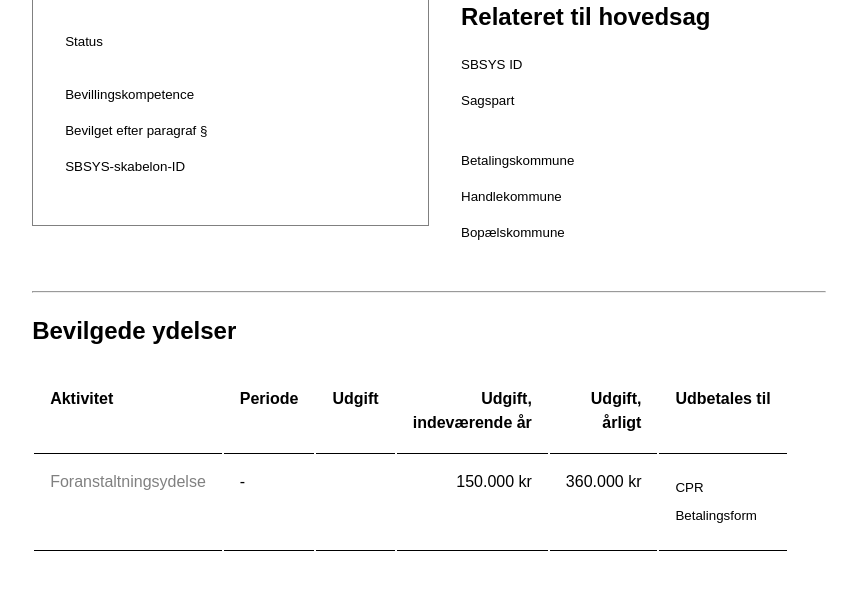
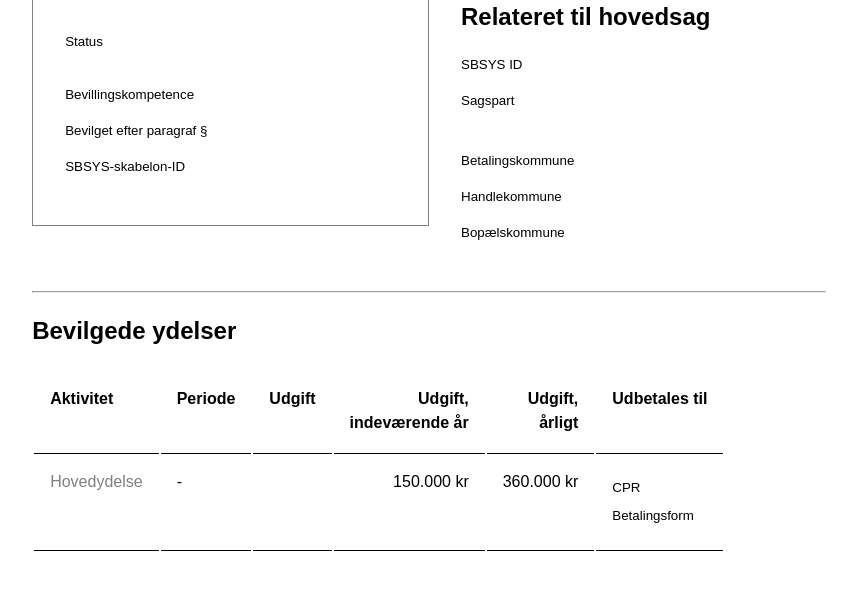
Before and after one commit to OS2bos/os2bos, a Django app: template backend/core/templates/core/html/appropriation_letter.html in a window 1280 px wide. Shown: the part 129-719 px from the top of the page, without its empty margins (211-1068 px from the left). Run offline with Django 3.2, Linux system fonts and the light colour scheme; the template is opened without the code that fills it, so the values that code supplies are empty; parts of the project's set-up code (start-up, migrations or seed data) failed here and were passed over.

Commit message:
Update appropriation_letter.html

```diff
--- a/backend/core/templates/core/html/appropriation_letter.html
+++ b/backend/core/templates/core/html/appropriation_letter.html
@@ -168,7 +168,7 @@
                     </thead>
                     <tbody>
                         <tr>
-                            <td class="text-muted">Foranstaltningsydelse<br> <em>
+                            <td class="text-muted">Hovedydelse<br> <em>
                                 {{appropriation.main_activity.details.name}}
 			    </em></td>
                             <td>
```
